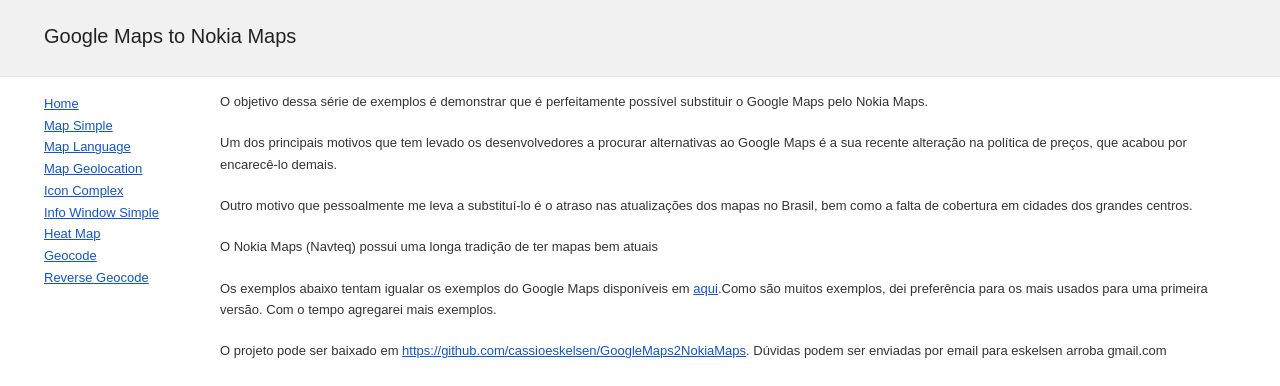
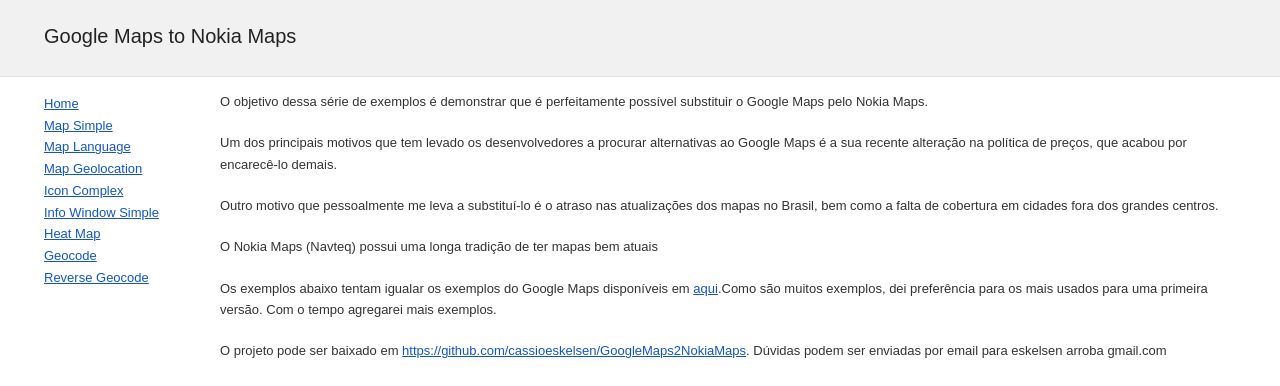
Before and after one commit to cassioeskelsen/GoogleMaps2NokiaMaps, a Jekyll site: the page built from index.html, in a window 1280 px wide and 900 px high. Shown: the top 386 px of the window. Built offline with Jekyll 4.4.1, drawn with Linux system fonts in a browser that asks for light colours.

```diff
--- a/index.html
+++ b/index.html
@@ -8,7 +8,7 @@ O objetivo dessa série de exemplos é demonstrar que é perfeitamente possível
 <p>
 Um dos principais motivos que tem levado os desenvolvedores a procurar alternativas ao Google Maps é a sua recente alteração na política de preços, que acabou por encarecê-lo demais.
 </p>
-<p>Outro motivo que pessoalmente me leva a substituí-lo é o atraso nas atualizações dos mapas no Brasil, bem como a falta de cobertura em cidades dos grandes centros.</p>
+<p>Outro motivo que pessoalmente me leva a substituí-lo é o atraso nas atualizações dos mapas no Brasil, bem como a falta de cobertura em cidades fora dos grandes centros.</p>
 <p>O Nokia Maps (Navteq) possui uma longa tradição de ter mapas bem atuais</p>
 <p>Os exemplos abaixo tentam igualar os exemplos do Google Maps disponíveis em <a href="https://developers.google.com/maps/documentation/javascript/examples/">aqui</a>.Como são muitos exemplos, dei preferência para os mais usados para uma primeira versão. Com o tempo agregarei mais exemplos.</p>
 <p>O projeto pode ser baixado em <a href="https://github.com/cassioeskelsen/GoogleMaps2NokiaMaps">https://github.com/cassioeskelsen/GoogleMaps2NokiaMaps</a>. Dúvidas podem ser enviadas por email para eskelsen arroba gmail.com</p>
--- a/samples/icon_complex/google.js
+++ b/samples/icon_complex/google.js
@@ -33,7 +33,7 @@ function setMarkers(map, locations) {
   // Origins, anchor positions and coordinates of the marker
   // increase in the X direction to the right and in
   // the Y direction down.
-  var image = new google.maps.MarkerImage('/images_posts/beachflag.png',
+  var image = new google.maps.MarkerImage('../../images_posts/beachflag.png',
       // This marker is 20 pixels wide by 32 pixels tall.
       new google.maps.Size(20, 32),
       // The origin for this image is 0,0.
--- a/samples/icon_complex/nokia.js
+++ b/samples/icon_complex/nokia.js
@@ -36,7 +36,7 @@ function nokiaMaps()
             new nokia.maps.geo.Coordinate(beach[1], beach[2]),{
                     title: beach[0],
                     visibility: true,
-                    icon: "/images_posts/beachflag.png",
+                    icon: "../../images_posts/beachflag.png",
                     // The anchor for this image is the base of the flagpole at 0,32.
                     anchor: new nokia.maps.util.Point(0, 32) });
 
--- a/samples/mapgeolocation/index.html
+++ b/samples/mapgeolocation/index.html
@@ -50,7 +50,7 @@
 
     <!-- Clamada a API do Nokia Maps e código que mostra o mapa do Nokia Maps-->
     <script type="text/javascript" charset="UTF-8" src="http://api.maps.nokia.com/2.2.0//jsl.js?with=all"></script>
-    <script type="text/javascript" src="mapgeolocation/nokia.js"></script>
+    <script type="text/javascript" src="nokia.js"></script>
 
 
   </head>
```
Also changed, not shown: README.md.
